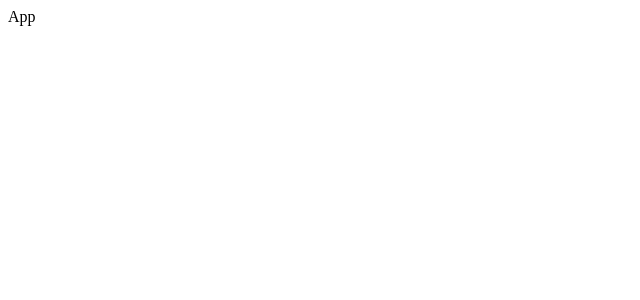
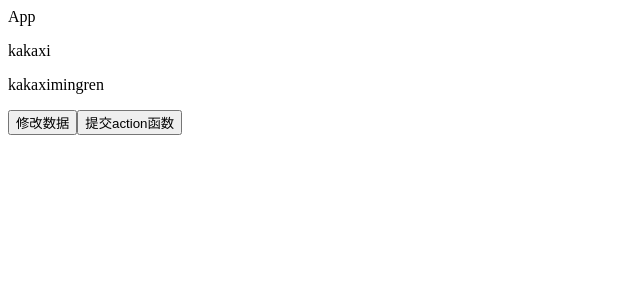
Before and after one commit to guowei138git/erabbit, a Vue app: page / in a window 1280 px wide. Before the commit this address had no page. Shown: the top 300 px of the page, without its empty margins (0-640 px from the left). Built offline with nearby package versions, Linux system fonts and the light colour scheme.

Commit message:
根模块的用法

```diff
--- a/src/App.vue
+++ b/src/App.vue
@@ -1,11 +1,46 @@
 <template>
+<!-- vue2.0需要根元素 vue3.0可以是代码片段 Fragment -->
   <div>
     App
+    <!-- 1.使用根模块state的数据 -->
+    <p>{{$store.state.username}}</p>
+    <!-- 2.使用根模块getters的数据 -->
+    <p>{{$store.getters.newName}}</p>
+    <!-- 3.使用根模块mutaions函数 -->
+    <div>
+      <button @click="mutationsFn">修改数据</button>
+      <button @click="actionFn">提交action函数</button>
+    </div>
   </div>
 </template>
 
 <script>
+import { useStore } from 'vuex'
+
 export default {
+  name: 'App',
+  setup () {
+    // 使用vuex 仓库
+    const store = useStore()
+    // 1.获取根模块state的数据
+    const username = store.state.username
+    console.log(username)
+    // 2.获取根模块getters的数据
+    const newName = store.getters.newName
+    console.log(newName)
+    // 3.提交根模块mutations函数中的方法
+    const mutationsFn = () => {
+      console.log('mutationsFn')
+      store.commit('updateName')
+    }
+    // 4.调用根模块action函数
+    const actionFn = () => {
+      console.log('actionFn')
+      store.dispatch('updateName')
+    }
+
+    return { mutationsFn, actionFn }
+  }
 
 }
 </script>
--- a/src/store/index.js
+++ b/src/store/index.js
@@ -4,12 +4,25 @@ import { createStore } from 'vuex'
 // vue3.0 创建仓库 createStore({})
 export default createStore({
   state: {
+    username: 'kakaxi'
   },
   getters: {
+    newName (state) {
+      return state.username + 'mingren'
+    }
   },
   mutations: {
+    updateName (state) {
+      state.username = 'lisi'
+    }
   },
   actions: {
+    updateName (ctx) {
+      // 发请求
+      setTimeout(() => {
+        ctx.commit('updateName')
+      }, 1000)
+    }
   },
   modules: {
   }
```
